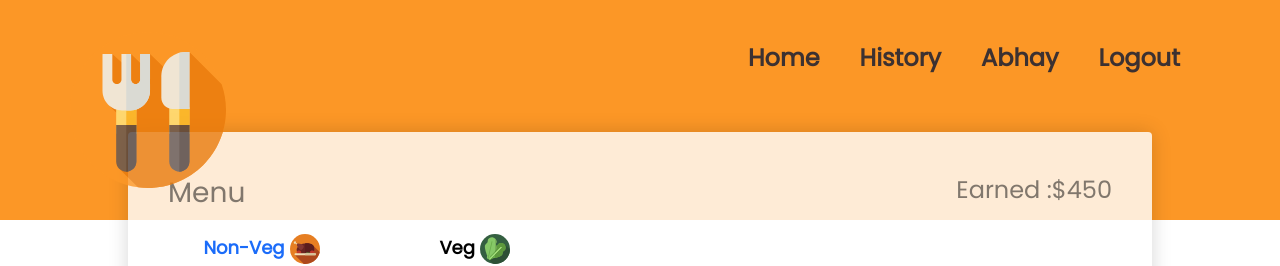
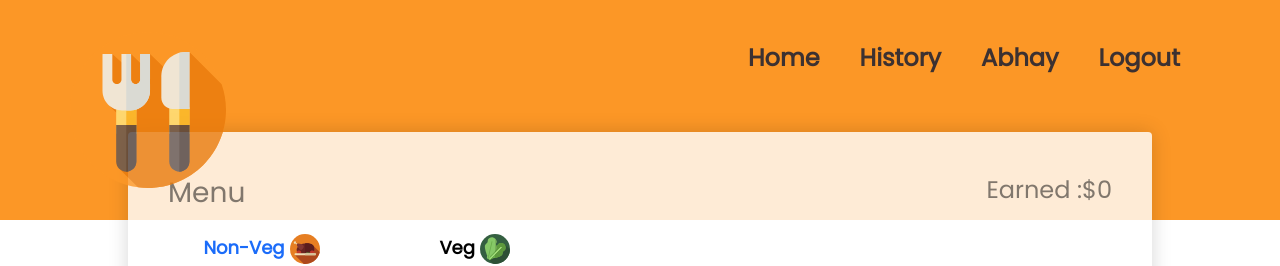
Before and after one commit to Abhay304/react-res-management-system, a React (Create React App) app: page / in a window 1280 px wide. Shown: the top 266 px of the page. Built offline with nearby package versions, Linux system fonts and the light colour scheme; a web font is replaced by a local one.

Commit message:
Final Amount Rendering Done on top

```diff
--- a/src/component/MenuComponent.jsx
+++ b/src/component/MenuComponent.jsx
@@ -7,14 +7,24 @@ import nonVegLogo from "../assests/nonVeg.svg";
 import Payment from "./Payment";
 function MenuComponent(props) {
   const [foodType, setFoodType] = useState("nonVeg");
-  console.log(props.totalAmount);
+  const [totalAmount, setAmount] = useState([]);
   const setFood = (e) => {
     let foodType = e.target.attributes[0].value;
     setFoodType(foodType);
   };
 
   useEffect(() => {
-    props.totalAmount.forEach((elem) => console.log(elem));
+    let finalAmountArr = [];
+    for (let i = 0; i < props.totalAmount.length; i++) {
+      if (props.totalAmount[i].length > 0) {
+        for (let j = 0; j < props.totalAmount[i].length; j++) {
+          finalAmountArr.push(props.totalAmount[i][j]);
+        }
+      } else {
+        finalAmountArr.push(props.totalAmount[i]);
+      }
+    }
+    setAmount(finalAmountArr);
   }, [props]);
 
   return (
@@ -22,7 +32,7 @@ function MenuComponent(props) {
       <div className="app__inner__wrapper">
         <div className="app__inner__title">
           <p>Menu</p>
-          <p>Earned :$450</p>
+          <p>Earned :${totalAmount.reduce((total, num) => total + num, 0)}</p>
         </div>
 
         <div className="app__menu__wrapper">
```
